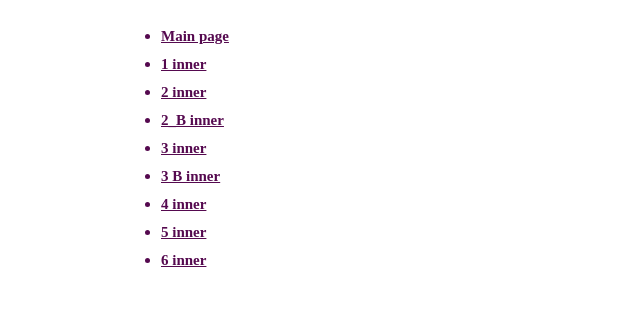
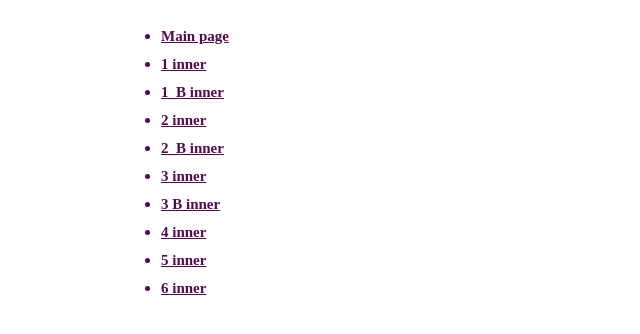
Before and after one commit to makecode/romsmode, a website: page index.html in a window 1280 px wide. Shown: the part 92-426 px from the top of the page, without its empty margins (319-959 px from the left). Drawn offline with Linux system fonts and the light colour scheme.

Commit message:
add new page

```diff
--- a/index.html
+++ b/index.html
@@ -48,6 +48,9 @@
       <a href="build/1_inner.html">1 inner</a>
     </li>
     <li>
+      <a href="build/1.1_inner.html">1_B inner</a>
+    </li>
+    <li>
       <a href="build/2_inner.html">2 inner</a>
     </li>
     <li>
```
